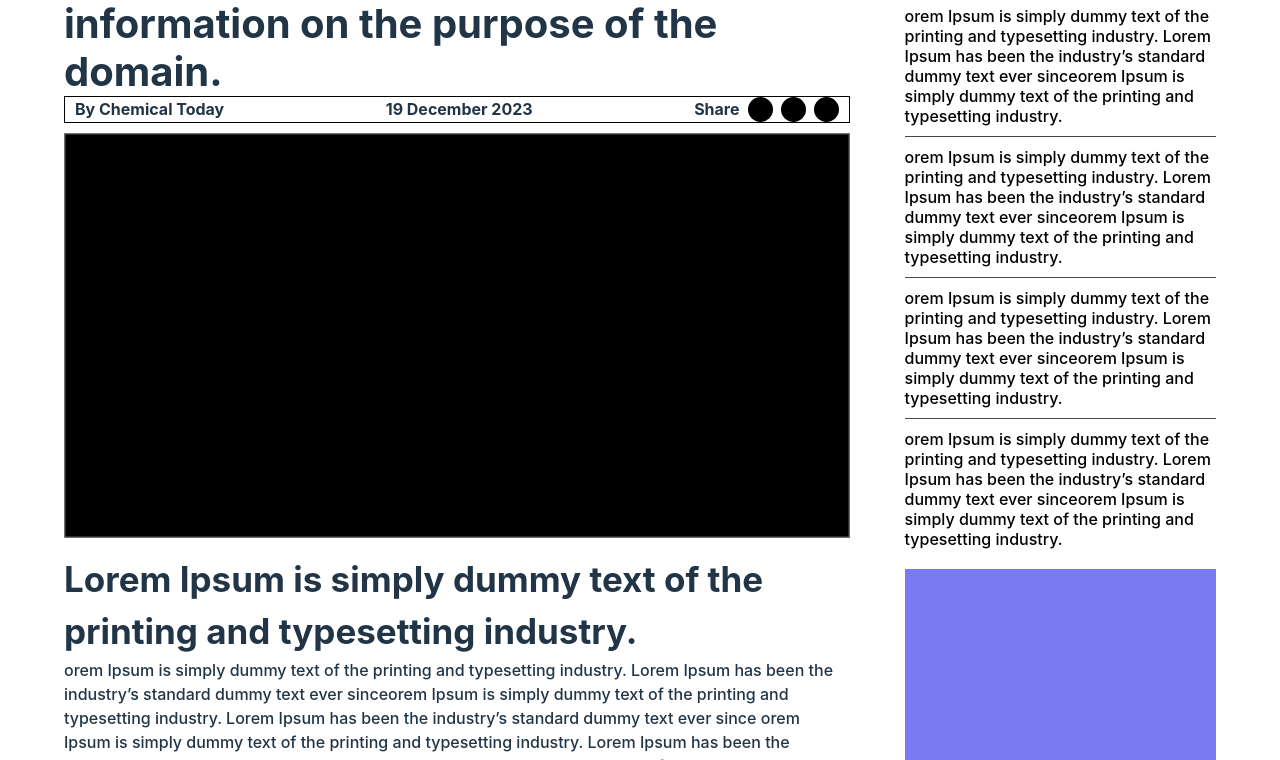
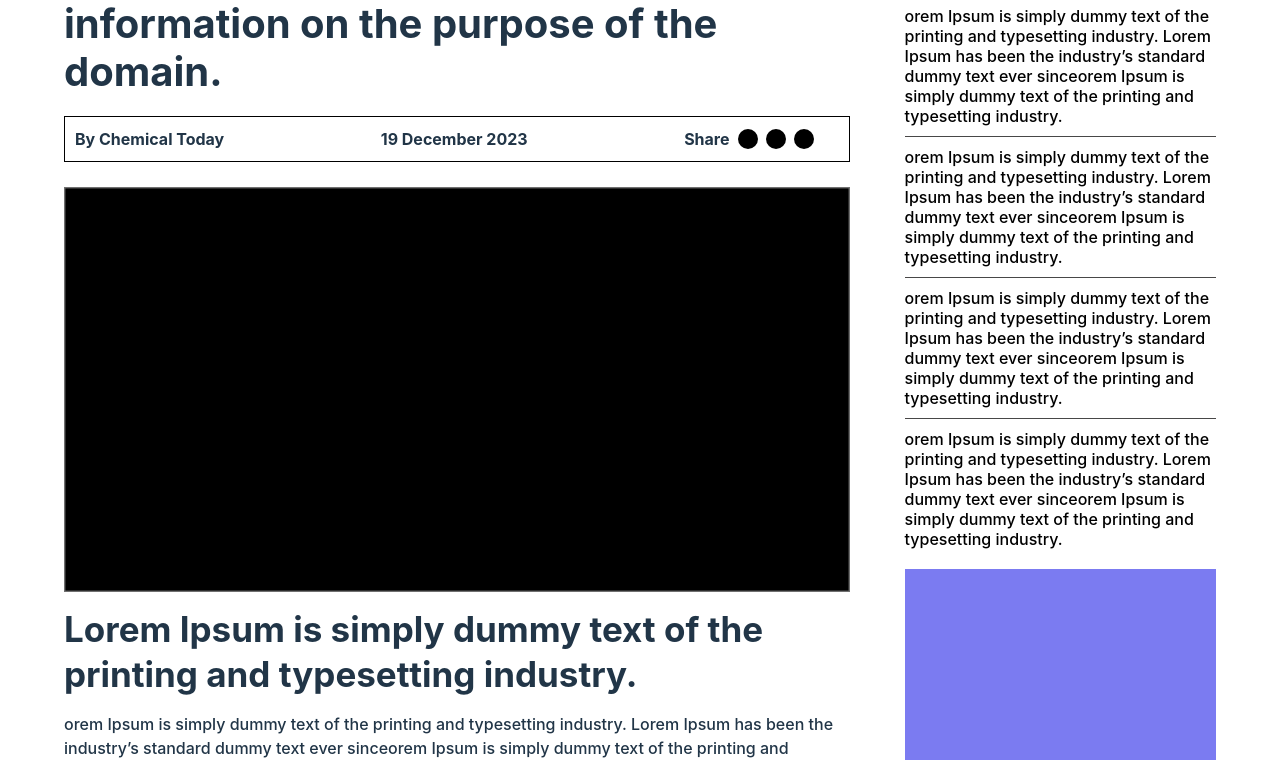
Before and after one commit to Arshad0899-2/chemical-today-portal, a React (Vite) app: page /post-insider in a window 1280 px wide. Shown: the part 440-1200 px from the top of the page. Built offline with nearby package versions, Linux system fonts and the light colour scheme.

Commit message:
fixed product Insider page issues

```diff
--- a/src/App.tsx
+++ b/src/App.tsx
@@ -1,5 +1,5 @@
 import './App.css'
-import PostInsider from './pages/Post Insider/PostInsider'
+import PostInsider from './pages/PostInsider/PostInsider'
 import PostPage from './pages/Post/PostPage'
 import CoverPage from './pages/CoverPage/CoverPage'
 import CoverPageHeader from './components/Cover-page-Header/CoverPageHeader'
--- a/src/components/ui/Details/Details.css
+++ b/src/components/ui/Details/Details.css
@@ -1,4 +1,4 @@
-.post-insider-type {
+.details-insider-type {
     background-color: #FF0000;
     color: #FFF;
     height: 35px;
@@ -9,57 +9,62 @@
     padding: 0px 20px;
 }
 
-.post-insider-title {
+.detail-insider-title {
     font-size: 40px;
     line-height: 48px;
     font-weight: bold;
     margin-top: 18px;
+    margin-bottom: 20px;
 }
 
-.post-info {
+.detail-info {
     display: flex;
     border: 1px solid black;
     flex-direction: row;
     justify-content: space-between;
-    padding: 0px 10px;
+    padding: 10px 10px;
+    font-weight: bold;
+    margin: 15px 0px;
+}
+
+.detail-title {
+    font-size: 35px;
+    margin: 0px;
+    line-height: 45px;
+    padding-bottom: 15px;
     font-weight: bold;
 }
 
-.img-title {
-    font-size: 35px;
-    margin: 0px;
-    font-weight: bold;
-}
-
-.img-info {
+.detail-img-info {
     display: flex;
     flex-direction: column;
 }
 
-.share {
+.detail-share {
     display: flex;
     flex-direction: row;
+    padding-right: 25px;
 }
 
-.post-desc {
+.detail-desc {
     font-weight: 500;
     font-size: 16px;
 }
 
-.share-btn {
-    width: 25px;
-    height: 25px;
+.detail-share-btn {
+    width: 20px;
+    height: 20px;
     background-color: black;
     margin: auto;
     border-radius: 50%;
     margin-left: 8px;
 }
 
-.share-btn:hover {
+.detail-share-btn:hover {
     cursor: pointer;
 }
 
-.post-img {
+.detail-img {
     margin-top: 10px;
     margin-bottom: 15px;
 }
--- a/src/components/ui/Details/Details.tsx
+++ b/src/components/ui/Details/Details.tsx
@@ -24,25 +24,25 @@ const Details: React.FC<DetailsProps> = ({
 }) => {
     return (
         <>
-            <div className="post-type">
-                <p className='post-insider-type'>{postType}</p>
+            <div className="detail-type">
+                <p className='details-insider-type'>{postType}</p>
             </div>
-            <h1 className='post-insider-title'>{title}</h1>
-            <div className='post-info'>
+            <h1 className='detail-insider-title'>{title}</h1>
+            <div className='detail-info'>
                 <p>{publishedCompany}</p>
                 <p>{publishedDate}</p>
-                <div className='share'>
+                <div className='detail-share'>
                     <p>{share}</p>
-                    <div className='share-btn'></div>
-                    <div className='share-btn'></div>
-                    <div className='share-btn'></div>
+                    <div className='detail-share-btn'></div>
+                    <div className='detail-share-btn'></div>
+                    <div className='detail-share-btn'></div>
                 </div>
             </div>
-            <div className='img-info'>
-                <img className='post-img' src={postImg} />
+            <div className='detail-img-info'>
+                <img className='detail-img' src={postImg} />
                 <div>
-                    <p className='img-title'>{postImgTitle}</p>
-                    <p className='post-desc'>{postDesc}</p>
+                    <p className='detail-title'>{postImgTitle}</p>
+                    <p className='detail-desc'>{postDesc}</p>
                 </div>
             </div>
         </>
```
Also changed, not shown: src/pages/PostInsider/PostInsider.css (renamed from src/pages/Post Insider/PostInsider.css), src/pages/PostInsider/PostInsider.tsx (renamed from src/pages/Post Insider/PostInsider.tsx).
